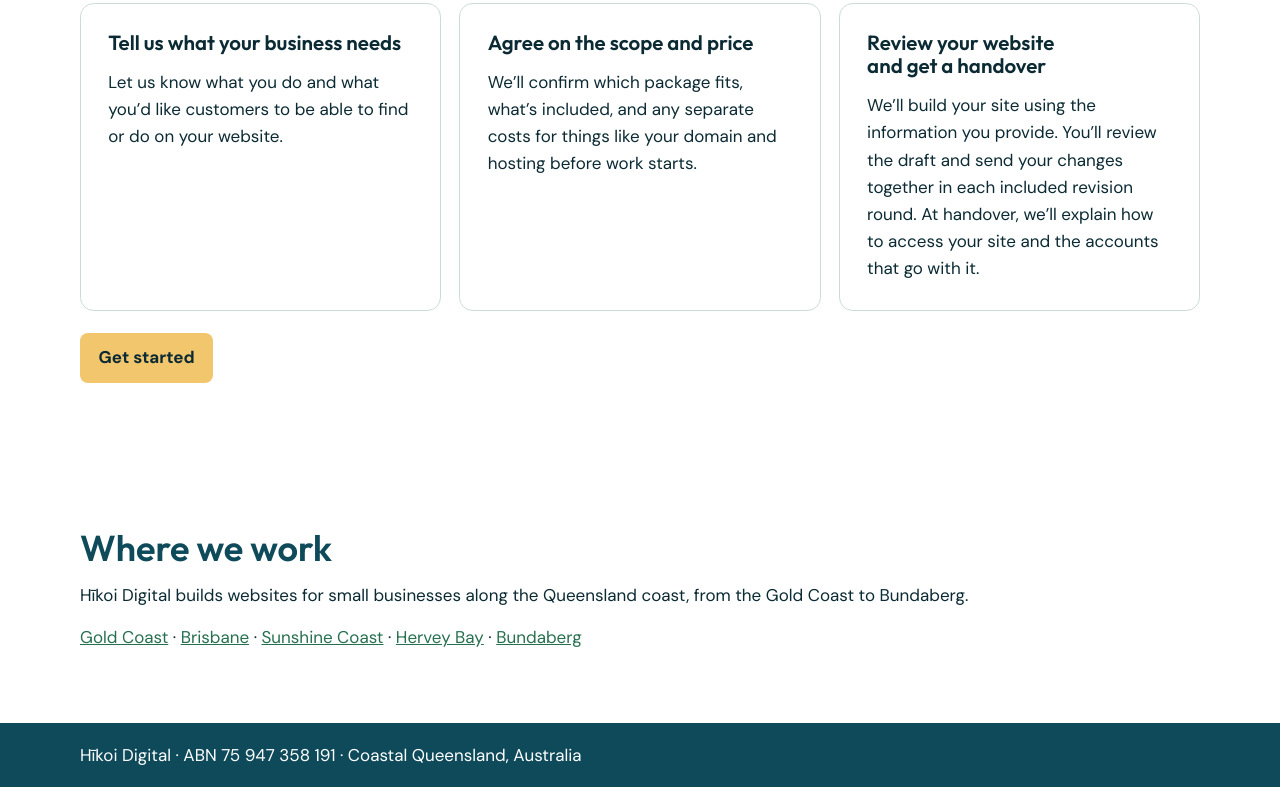
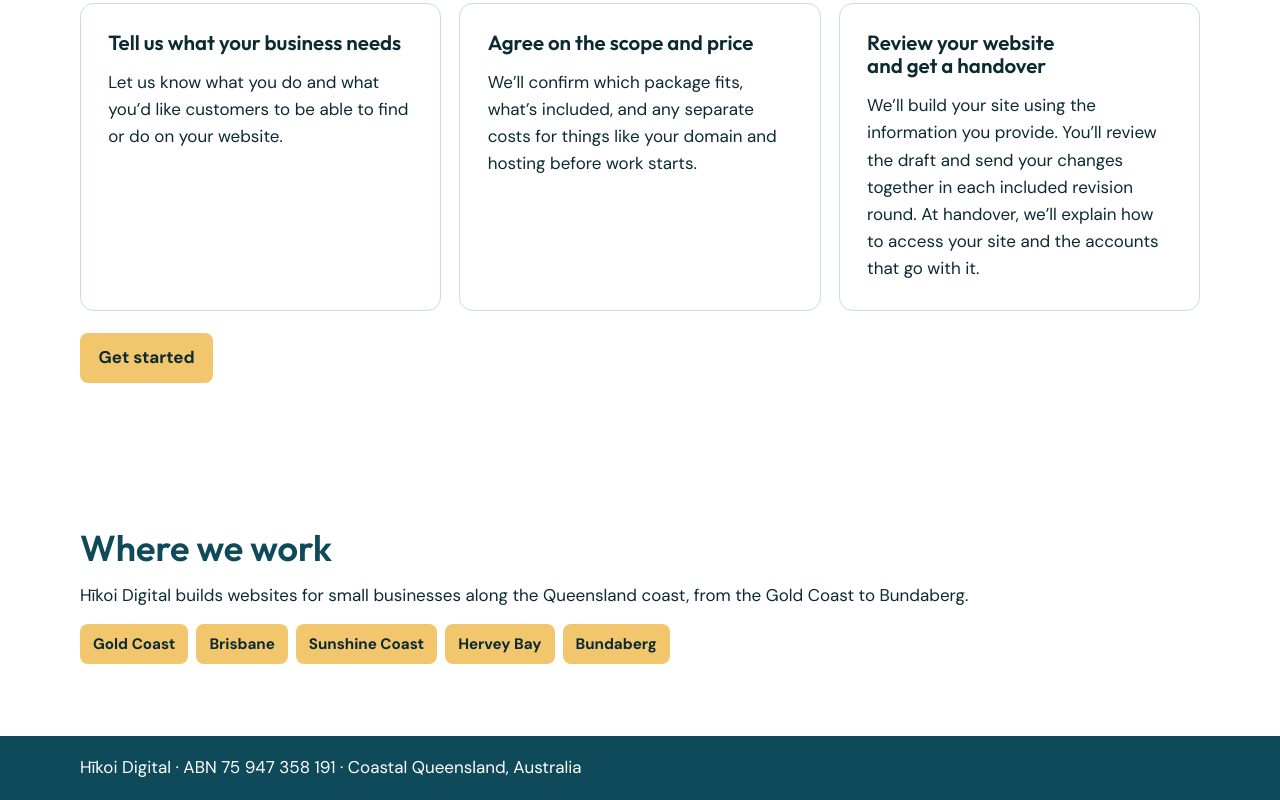
Before and after one commit to HikoiDigital/hikoi-digital-website, a plain HTML site: page index.html in a window 1280 px wide. Shown: the part 841-1641 px from the top of the page. Drawn offline with Linux system fonts and the light colour scheme.

Commit message:
Style homepage town links as compact gold buttons

```diff
--- a/index.html
+++ b/index.html
@@ -30,6 +30,10 @@
 
   <link rel="icon" href="white-circle-mark.png" type="image/png">
   <link rel="stylesheet" href="styles.css">
+  <style>
+    .town-links { display: flex; flex-wrap: wrap; gap: .5rem; }
+    .town-links .button { min-height: 2.5rem; margin-top: 0; padding: .35rem .75rem; font-size: .95rem; }
+  </style>
 </head>
 <body>
   <a class="skip" href="#main">Skip to content</a>
@@ -81,7 +85,11 @@
 <section class='wrap section'>
 <h2>Where we work</h2>
 <p>Hīkoi Digital builds websites for small businesses along the Queensland coast, from the Gold Coast to Bundaberg.</p>
-<p><a href='gold-coast.html'>Gold Coast</a> · <a href='brisbane.html'>Brisbane</a> · <a href='sunshine-coast.html'>Sunshine Coast</a> · <a href='hervey-bay.html'>Hervey Bay</a> · <a href='bundaberg.html'>Bundaberg</a></p>
+<p class='town-links'><a class='button' href='gold-coast.html'>Gold Coast</a>
+<a class='button' href='brisbane.html'>Brisbane</a>
+<a class='button' href='sunshine-coast.html'>Sunshine Coast</a>
+<a class='button' href='hervey-bay.html'>Hervey Bay</a>
+<a class='button' href='bundaberg.html'>Bundaberg</a></p>
 </section>
   </main>
   <footer><div class="wrap"><span>Hīkoi Digital · ABN 75 947 358 191</span><span class="footer-location">Coastal Queensland, Australia</span></div></footer>
```
